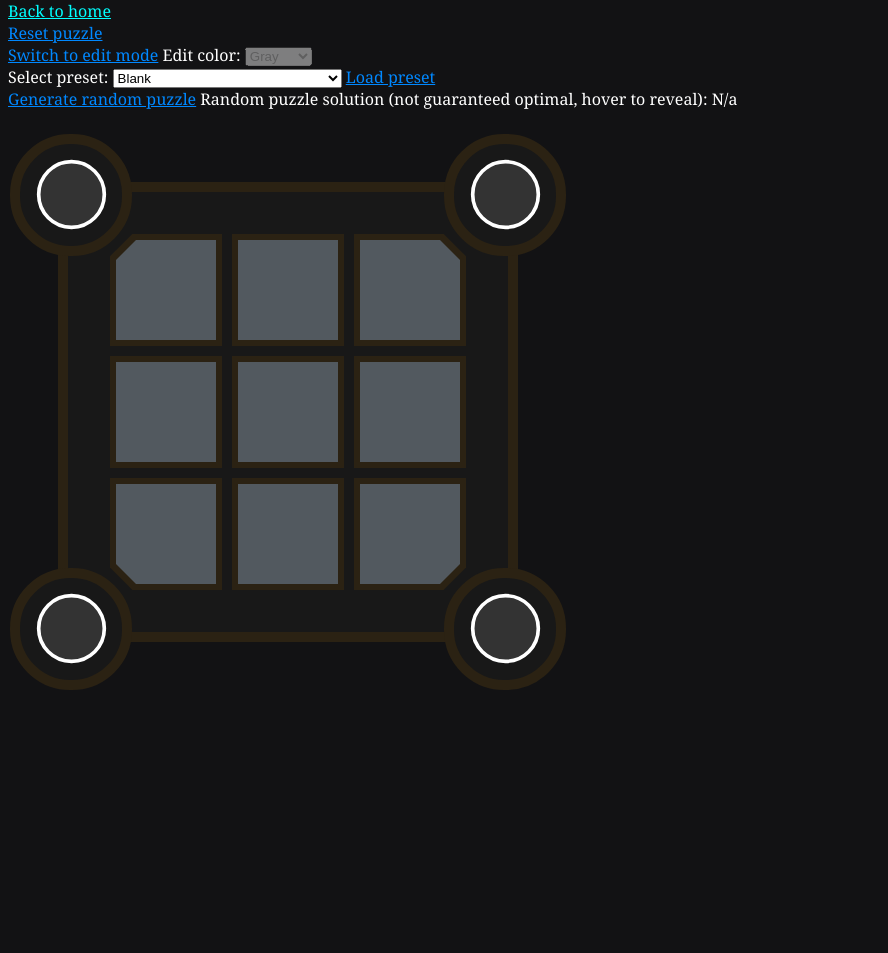
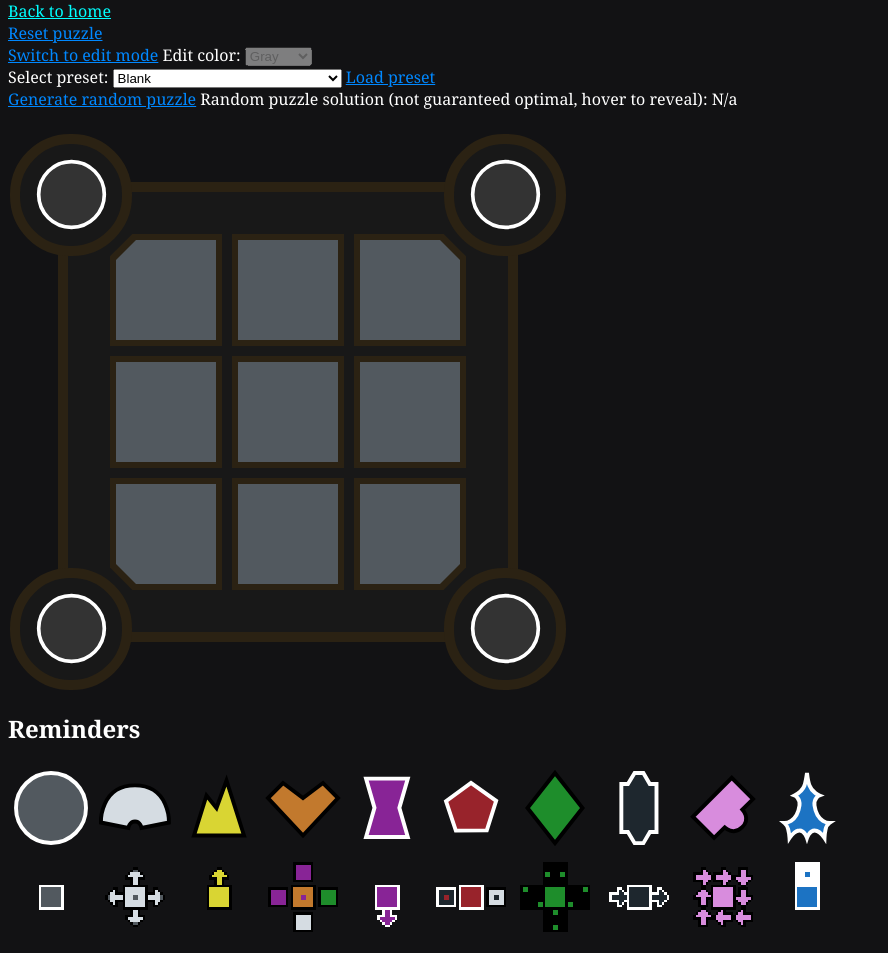
Before and after one commit to KinuTheDragon/MoraJai, a plain HTML site: page play.html in a window 1280 px wide. Shown: the part 86-1039 px from the top of the page, without its empty margins (0-888 px from the left). Before the commit the page ends 800 px from the top, so only its background shows below. Drawn offline with Linux system fonts and the light colour scheme.

Commit message:
Add reminders to solving page

```diff
--- a/play.html
+++ b/play.html
@@ -89,6 +89,32 @@
         <button onclick="generateRandomPuzzle()">Generate random puzzle</button>
         Random puzzle solution (not guaranteed optimal, hover to reveal): <span id="randomSolution">N/a</span><br/><br/>
         <div id="puzzle-border"></div><table id="puzzle"></table>
+        <h2>Reminders</h2>
+        <table id="hints">
+            <tr>
+                <td data-symbol="gray" data-symfill="true"></td>
+                <td data-symbol="white" data-symfill="true"></td>
+                <td data-symbol="yellow" data-symfill="true"></td>
+                <td data-symbol="orange" data-symfill="true"></td>
+                <td data-symbol="violet" data-symfill="true"></td>
+                <td data-symbol="red" data-symfill="true"></td>
+                <td data-symbol="green" data-symfill="true"></td>
+                <td data-symbol="black" data-symfill="true"></td>
+                <td data-symbol="pink" data-symfill="true"></td>
+                <td data-symbol="blue" data-symfill="true"></td>
+            </tr><tr>
+                <td><img src="hint_images/gray.png" /></td>
+                <td><img src="hint_images/white.png" /></td>
+                <td><img src="hint_images/yellow.png" /></td>
+                <td><img src="hint_images/orange.png" /></td>
+                <td><img src="hint_images/violet.png" /></td>
+                <td><img src="hint_images/red.png" /></td>
+                <td><img src="hint_images/green.png" /></td>
+                <td><img src="hint_images/black.png" /></td>
+                <td><img src="hint_images/pink.png" /></td>
+                <td><img src="hint_images/blue.png" /></td>
+            </tr>
+        </table>
         <script src="colors.js"></script>
         <script src="symbols.js"></script>
         <script src="reformat.js"></script>
--- a/style.css
+++ b/style.css
@@ -218,3 +218,9 @@ a, button {
 .spoiler:hover {
     background-color: transparent;
 }
+
+#hints img {
+    width: 80px;
+    height: 80px;
+    image-rendering: pixelated;
+}
```
Also changed, not shown: hint_images/black.png (added), hint_images/blue.png (added), hint_images/gray.png (added), hint_images/green.png (added), hint_images/orange.png (added), hint_images/pink.png (added), hint_images/red.png (added), hint_images/violet.png (added), hint_images/white.png (added), hint_images/yellow.png (added).
